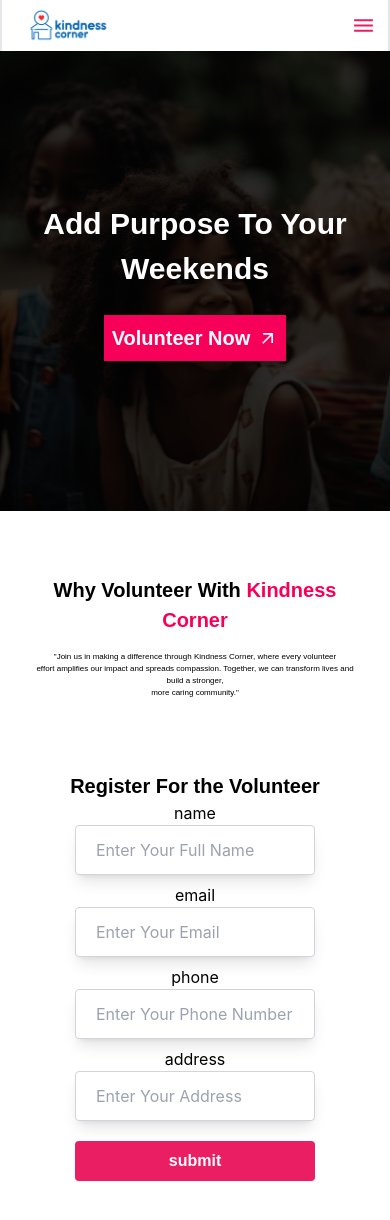
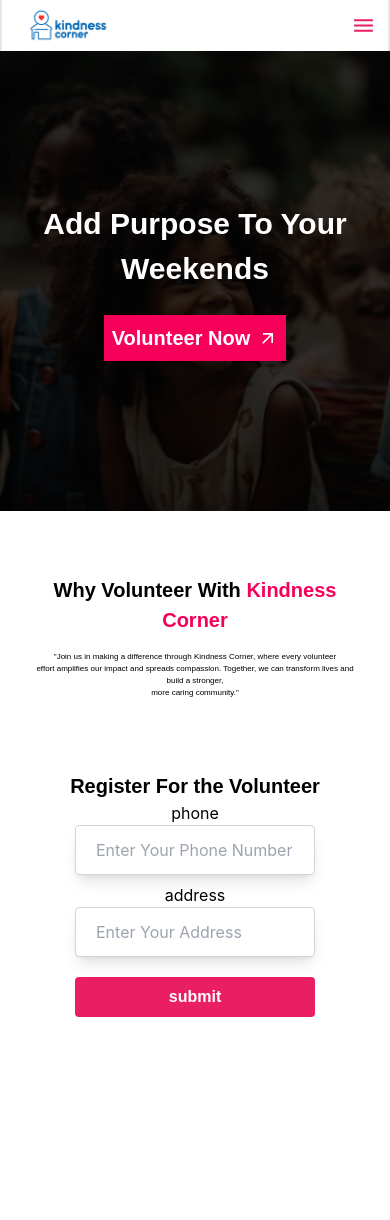
Before and after one commit to mayurrohokale/Kindness_Corner, a React (Create React App) app: page /volunteer in a window 390 px wide. After the commit the page ends 1057 px from the top, so only its background shows below. Built offline with nearby package versions, Linux system fonts and the light colour scheme.

Commit message:
Added API for is_volunteer and two extra input fields, phone and address

```diff
--- a/src/components/Auth/Login.js
+++ b/src/components/Auth/Login.js
@@ -3,6 +3,8 @@ import { useNavigate } from "react-router-dom";
 import { useState, useEffect } from "react";
 import Axios from "axios";
 import { toast, ToastContainer } from "react-toastify";
+import { getMe } from "../api/user";
+import { useAppState } from "../../utils/appState";
 import 'react-toastify/dist/ReactToastify.css';
 
 const BASE_URL = process.env.REACT_APP_API_KEY || "http://localhost:8000";
@@ -38,6 +40,7 @@ export default function Login() {
 
   const [email, setEmail] = useState("");
   const [password, setPassword] = useState("");
+  const {user, setUser}= useAppState();
 
   const navigate = useNavigate();
 
@@ -70,11 +73,11 @@ export default function Login() {
       // localStorage.setItem("userEmail", email);
       // localStorage.setItem("userName", name);
 
-
-      setTimeout(() => {
+      await fetchProfile();
+      // setTimeout(() => {
         navigate("/home");
-      }, 2000);
-      window.location.reload();
+      // }, );
+      // window.location.reload();
     } catch (error) {
       const data = error?.response?.data
 
@@ -86,7 +89,15 @@ export default function Login() {
         }
       );
     }
-  };
+  }
+
+  async function fetchProfile(){
+
+    const data = await getMe()
+    if (data) {
+      setUser(data?.user);
+    }
+  }
 
   return (
     <div className="flex justify-center items-center md:h-screen p-4">
--- a/src/components/Home/Profile/Profile.js
+++ b/src/components/Home/Profile/Profile.js
@@ -1,11 +1,16 @@
-import React, { useState } from 'react';
+import React from "react";
+import { useAppState } from "../../../utils/appState";
+import { Navigate } from "react-router-dom";
 
 export default function Profile() {
-  const [isVolunteer, setIsVolunteer] = useState(false);
+  //   const [isVolunteer, setIsVolunteer] = useState(false);
+  const { user } = useAppState();
 
-  const handleVolunteerToggle = () => {
-    setIsVolunteer(!isVolunteer);
-  };
+
+
+  //   const handleVolunteerToggle = () => {
+  //     setIsVolunteer(!isVolunteer);
+  //   };
 
   return (
     <div className="max-w-md mx-auto bg-white rounded-xl shadow-md overflow-hidden md:max-w-2xl mt-10 p-6">
@@ -18,20 +23,22 @@ export default function Profile() {
           />
         </div>
         <div className="p-8">
-          <h2 className="block mt-1 text-lg leading-tight font-medium text-black">John Doe</h2> {/* Replace with user's name */}
-          <p className="mt-2 text-gray-500">Email: john.doe@example.com</p> {/* Replace with user's email */}
-          <p className="mt-2 text-gray-500">Phone: 123-456-7890</p> {/* Replace with user's phone */}
-          <p className="mt-2 text-gray-500">Address: 123 Main St, City, Country</p> {/* Replace with user's address */}
-          <button
-            onClick={handleVolunteerToggle}
-            className={`mt-4 px-4 py-2 font-semibold text-sm rounded-full ${
-              isVolunteer ? 'bg-green-500 text-white' : 'bg-red-500 text-white'
-            }`}
-          >
-            {isVolunteer ? 'Volunteer' : 'Not a Volunteer'}
-          </button>
+          <h2 className="block mt-1 text-lg leading-tight font-medium text-black">
+            {user.name}
+          </h2>
+          <p className="mt-2 text-gray-500">Email: {user.email}</p>
+          <p className="mt-2 text-gray-500">Phone:{user.phone}</p>
+          <p className="mt-2 text-gray-500">Address:{user.address} </p>
+
+          {user?.is_volunteer ? (
+            <span class=" mt-4 inline-block font-courier border-4 border-green-600 transform rotate-[0deg] text-green-600 font-bold uppercase tracking-wide p-2 rounded-lg text-[11px] md:text-[20px]">
+              Volunteer
+            </span>
+          ) : (
+            <button to="/volunteer">Not Volunteer</button>
+          )}
         </div>
       </div>
     </div>
   );
-};
+}
--- a/src/components/Home/Volunteer/volunteerform.js
+++ b/src/components/Home/Volunteer/volunteerform.js
@@ -1,8 +1,15 @@
 import { MdArrowOutward } from "react-icons/md";
+import { useAppState } from "../../../utils/appState";
+import { useState } from "react";
+import { setVolunteer } from "../../api/user";
+import { toast, ToastContainer } from "react-toastify";
 
-const Cstbutton = ({ text }) => {
+
+
+
+const Cstbutton = ({ text, type }) => {
   return (
-    <button className="bg-[#E91E63] mt-3 text-white font-monserrat font-bold py-2 px-4  rounded">
+    <button className="bg-[#E91E63] mt-3 text-white font-monserrat font-bold py-2 px-4  rounded" type={type}>
       {text}
     </button>
   );
@@ -28,8 +35,30 @@ const CustomInput = ({ label, type, placeholder, value, onChange }) => {
 
 export default function VolunteerForm() {
 
+  const [phone, setPhone] = useState();
+  const [address, setAddress]  = useState();
+
+  // const { volunteer, setVolunteer } = useAppState();
+  const {user, setUser}= useAppState();
 
 
+  async function handleVolunteer(e){
+    e?.preventDefault();
+    try {
+       const data = {phone, address};
+       const res = await setVolunteer(data);
+       console.log(res);
+      //  if(res?.message){
+        toast.success(res?.message || "You are Now a Volunteer",{position: "top-center"});
+      //  }
+       setUser((prev)=> ({
+        ...prev,is_volunteer: true
+       }))
+    } catch (error) {
+      toast.error("something went wrong", {position: "top-center"});
+    }
+  }
+  console.log(user);
 
   return (
     <div>
@@ -53,25 +82,58 @@ export default function VolunteerForm() {
       </div>
       <div className="pt-8">
         <div className="p-8 flex flex-col gap-4 justify-center items-center ">
-            <h1 className="text-[20px] md:text-[36px] font-bold font-monserrat">Why Volunteer With <span className="text-[#F70059]"> Kindness Corner</span></h1>
-            <h2 className=" font-monserrat text-[8px] md:text-[16px]">"Join us in making a difference through Kindness Corner, where every volunteer<br/> effort amplifies our impact and spreads compassion. Together, we can transform lives and build a stronger,<br/> more caring community."</h2>
+          <h1 className="text-[20px] md:text-[36px] font-bold font-monserrat">
+            Why Volunteer With{" "}
+            <span className="text-[#F70059]"> Kindness Corner</span>
+          </h1>
+          <h2 className=" font-monserrat text-[8px] md:text-[16px]">
+            "Join us in making a difference through Kindness Corner, where every
+            volunteer
+            <br /> effort amplifies our impact and spreads compassion. Together,
+            we can transform lives and build a stronger,
+            <br /> more caring community."
+          </h2>
         </div>
         <div>
-            <div></div>
-            <div></div>
-            <div></div>
+          <div></div>
+          <div></div>
+          <div></div>
         </div>
       </div>
-      <div className="flex flex-col justify-center items-center m-4 p-6">
-        <h1 className=" font-monserrat font-bold text-[20px] md:text-[36px]">Register For the Volunteer </h1>
-        <div className="flex flex-col gap-2">
-            <CustomInput label="name" type="text" placeholder={"Enter Your Full Name"} />
-            <CustomInput label="email" type="email" placeholder={"Enter Your Email"} />
-            <CustomInput label="phone" type="phone" placeholder={"Enter Your Phone Number"} />
-            <CustomInput label="address" type="textarea" placeholder={"Enter Your Address"} />
-            <Cstbutton text="submit" />
-        </div>
-      </div>
+
+        {user?.is_volunteer ?(<div className=" m-4 pb-8">
+            <span class="inline-block font-courier border-4 border-green-600 transform rotate-[-8deg] text-green-600 font-bold uppercase tracking-wide px-4 py-2 rounded-lg text-[11px] md:text-2xl">Aleready Volunteer!</span>
+
+        </div>) : (
+
+
+
+
+        <div className="flex flex-col justify-center items-center m-4 p-6">
+          <h1 className=" font-monserrat font-bold text-[20px] md:text-[36px]">
+            Register For the Volunteer{" "}
+          </h1>
+
+          <form className="flex flex-col gap-2" onSubmit={handleVolunteer}>
+
+            <CustomInput
+              label="phone"
+              type="phone"
+              placeholder={"Enter Your Phone Number"}
+              value={phone}
+              onChange={(e)=> setPhone(e.target.value)}
+            />
+            <CustomInput
+              label="address"
+              type="textarea"
+              value={address}
+              placeholder={"Enter Your Address"}
+              onChange={(e)=> setAddress(e.target.value)}
+            />
+            <Cstbutton text="submit" type="submit" />
+          </form>
+        </div>)}
+            <ToastContainer/>
     </div>
   );
 }
--- a/src/components/api/user.js
+++ b/src/components/api/user.js
@@ -30,3 +30,16 @@ export async function getMe(){
   );
   return response?.data
 }
+
+export async function setVolunteer(data){
+    const headers = getHeaders();
+    console.log(headers);
+    if (!headers?.Authorization) {
+        return null;
+    }
+    const response = await Axios.post(`${BASE_URL}/volunteer`,
+        data,
+        { headers: headers }
+    );
+  return response?.data
+}
--- a/src/components/layout.js
+++ b/src/components/layout.js
@@ -28,6 +28,9 @@ export default function Layout({ children }) {
     if(user && location.pathname === '/login'){
       navigate('/');
     }
+    // if(user && location.pathname === '/profile'){
+    //   navigate('/');
+    // }
   }, [user,location, navigate])
 
 
--- a/src/index.css
+++ b/src/index.css
@@ -7,16 +7,23 @@
 @import url('https://fonts.googleapis.com/css2?family=Itim&display=swap');
 @import url('https://fonts.googleapis.com/css2?family=Josefin+Sans:ital,wght@0,100..700;1,100..700&display=swap');
 @import url('https://fonts.googleapis.com/css2?family=Roboto+Condensed:ital,wght@0,100..900;1,100..900&display=swap');
+@import url('https://fonts.googleapis.com/css2?family=Courier+Prime:ital,wght@0,400;0,700;1,400;1,700&display=swap');
 
 body {
   margin: 0;
   font-family: -apple-system, BlinkMacSystemFont, 'Segoe UI', 'Roboto', 'Oxygen',
     'Ubuntu', 'Cantarell', 'Fira Sans', 'Droid Sans', 'Helvetica Neue',
-    sans-serif, 'Inter', 'Roboto Condensed';
+    sans-serif, 'Inter', 'Roboto Condensed', 'Courier Prime', 'monospace';
   -webkit-font-smoothing: antialiased;
   -moz-osx-font-smoothing: grayscale;
+
+
+
+
+
+
 }
 
 code {
-  font-family: source-code-pro, Menlo, Monaco, Consolas, 'Courier New', 'Inter', 'Roboto Condensed', monospace;
+  font-family: source-code-pro, Menlo, Monaco, Consolas, 'Courier New', 'Inter', 'Roboto Condensed', 'Courier Prime' monospace;
 }
--- a/src/utils/appState.js
+++ b/src/utils/appState.js
@@ -7,6 +7,8 @@ const defaultValue = {
     setPaymentType: () => {},
     user: {},
     setUser: () => {},
+    volunteer: {},
+    setVolunteer: ()=> {},
 
 };
 
--- a/tailwind.config.js
+++ b/tailwind.config.js
@@ -12,6 +12,9 @@ module.exports = {
         "josiefin":["Josefin Sans", "sans-serif"],
         "Roboto":["Roboto Condensed", "sans-serif"],
         "sans": ['"Source Sans Pro"', 'sans-serif'],
+        "courier" : ["Courier Prime"],
+
+
       }
     }
 
```
